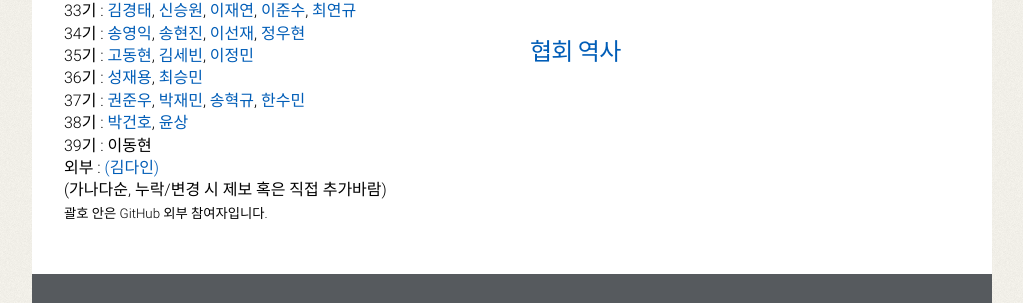
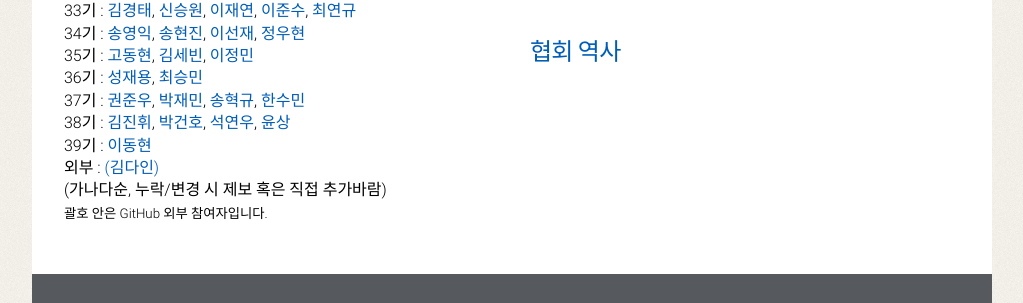
Before and after one commit to gshstexsociety/gshstexsociety.github.io, a Jekyll site: the page built from 참여/index.md, in a window 1280 px wide. Shown: the part 798-1101 px from the top of the page, without its empty margins (128-1151 px from the left). Built offline with Jekyll 4.4.1, drawn with Linux system fonts in a browser that asks for light colours.

Commit message:
Update index.md

```diff
--- a/참여/index.md
+++ b/참여/index.md
@@ -43,9 +43,9 @@ permalink: /참여/
     <br>
     37기 : <a href="https://github.com/junukwon7">권준우</a>, <a href="https://github.com/arnold518">박재민</a>, <a href="https://github.com/hyukgyu03">송혁규</a>, <a href="https://github.com/polaris041437">한수민</a>
     <br>
-    38기 : <a href="https://github.com/">박건호</a>, <a href="https://github.com/">윤상</a>
+    38기 : <a href="https://github.com/">김진휘</a>, <a href="https://github.com/">박건호</a>, <a href="https://github.com/">석연우</a>, <a href="https://github.com/">윤상</a>
     <br>
-    39기 : 이동현
+    39기 : <a href="https://github.com/">이동현</a>
     <br>
     외부 : <a href="https://github.com/DyneAlpha">(김다인)</a>
     <br>
```
